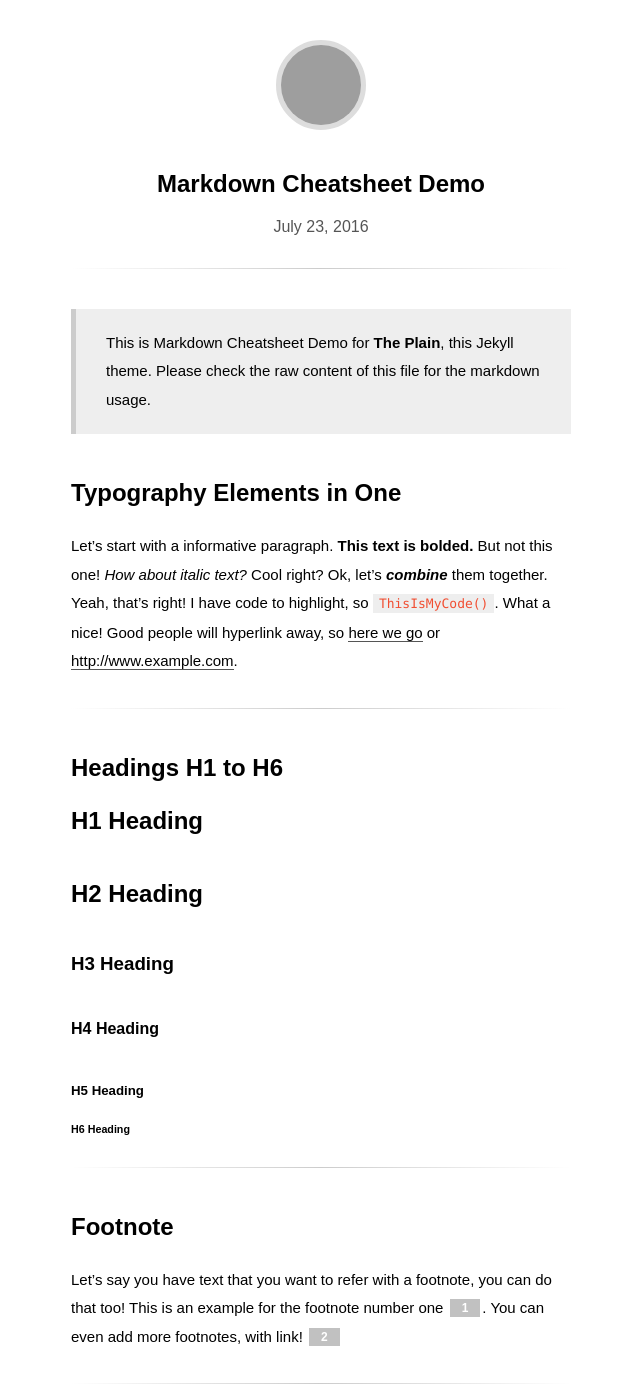
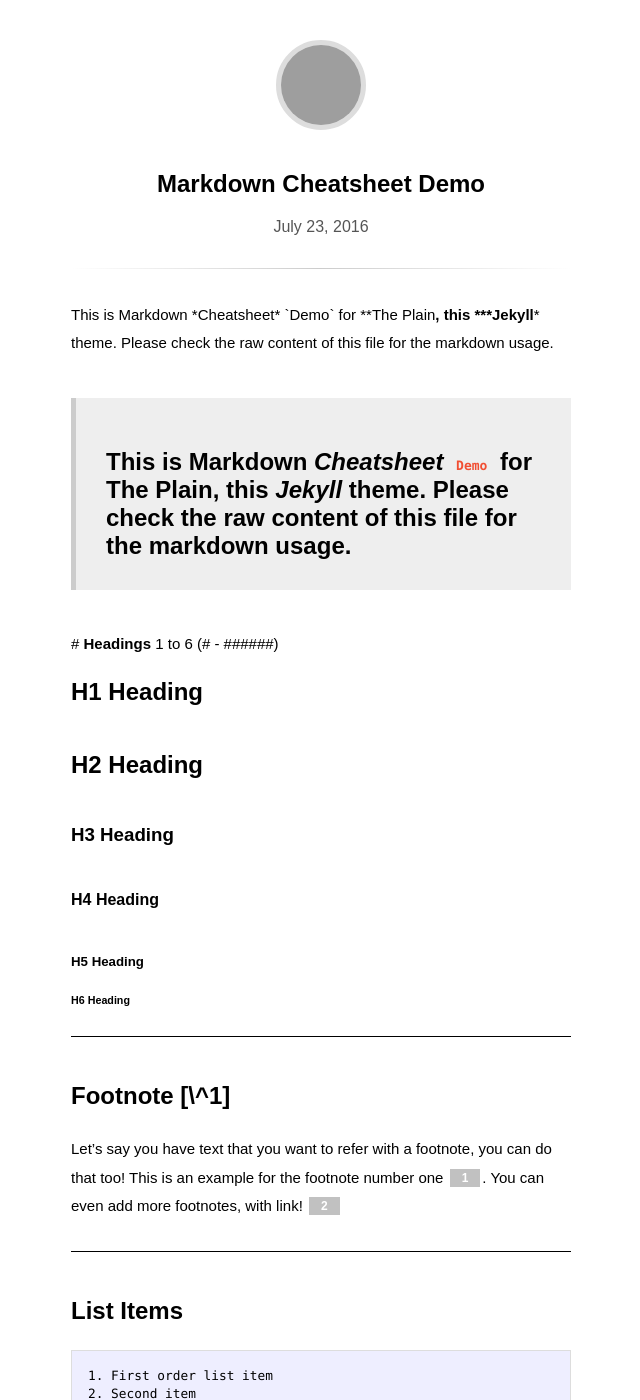
Before and after one commit to prakashr1984/prakashr1984.github.io, a Jekyll site: the page built from _posts/2016-07-23-markdown-cheatsheet-demo.markdown, in a window 1280 px wide and 1400 px high. Shown: the whole window, without its empty margins (319-959 px from the left). Built offline with Jekyll 4.4.1, drawn with Linux system fonts in a browser that asks for light colours; some web fonts are replaced; some of the changed text lies outside the part shown; grey boxes are pictures that could not be loaded.

Commit message:
Update 2016-07-23-markdown-cheatsheet-demo.markdown

````diff
--- a/_posts/2016-07-23-markdown-cheatsheet-demo.markdown
+++ b/_posts/2016-07-23-markdown-cheatsheet-demo.markdown
@@ -1,48 +1,38 @@
----
-published: true
-title: Markdown Cheatsheet Demo
-layout: post
+
+This is Markdown \*Cheatsheet* \`Demo\` for \*\*The Plain**, this \*\*\*Jekyll*** theme. Please check the raw content of this file for the markdown usage.
+
+> This is Markdown *Cheatsheet* `Demo` for **The Plain**, this ***Jekyll*** theme. Please check the raw content of this file for the markdown usage.
 ---
 
-> This is Markdown Cheatsheet Demo for **The Plain**, this Jekyll theme. Please check the raw content of this file for the markdown usage.
-
-## Typography Elements in One
-
-Let's start with a informative paragraph. **This text is bolded.** But not this one! _How about italic text?_ Cool right? Ok, let's **_combine_** them together. Yeah, that's right! I have code to highlight, so `ThisIsMyCode()`. What a nice! Good people will hyperlink away, so [here we go](#) or [http://www.example.com](http://www.example.com).
-
-<div class="divider"></div>
-
-## Headings H1 to H6
+\# **Headings** 1 to 6 (# - ######)
 
 # H1 Heading
-
 ## H2 Heading
-
 ### H3 Heading
-
 #### H4 Heading
-
 ##### H5 Heading
-
 ###### H6 Heading
 
-<div class="divider"></div>
+---
 
-## Footnote
+## Footnote  [\^1]
 
 Let's say you have text that you want to refer with a footnote, you can do that too! This is an example for the footnote number one [^1]. You can even add more footnotes, with link! [^2]
 
-<div class="divider"></div>
+[^1]: Footnote number one yeah baby!
 
-## Blockquote
+[^2]: A footnote you can link to - [click here!](#)
 
-> Start by doing what's necessary; then do what's possible; and suddenly you are doing the impossible. --Francis of Assisi
-
-**NOTE:** This theme does NOT support nested blockquotes.
-
-<div class="divider"></div>
+---
 
 ## List Items
+
+	1. First order list item
+	2. Second item
+
+	* Unordered list can use asterisks
+	- Or minuses
+	+ Or pluses
 
 1. First order list item
 2. Second item
@@ -51,9 +41,22 @@
 - Or minuses
 + Or pluses
 
-<div class="divider"></div>
+---
 
 ## Code Blocks
+
+	```javascript
+	var s = "JavaScript syntax highlighting";
+	alert(s);
+	```
+	```python
+	s = "Python syntax highlighting"
+	print s
+	```
+	```
+	No language indicated, so no syntax highlighting.
+	But let's throw in a <b>tag</b>.
+	```
 
 ```javascript
 var s = "JavaScript syntax highlighting";
@@ -70,9 +73,23 @@
 But let's throw in a <b>tag</b>.
 ```
 
-<div class="divider"></div>
+---
+## Table
 
-## Table
+	### Table 1: With Alignment
+
+	| Tables        | Are           | Cool  |
+	| ------------- |:-------------:| -----:|
+	| col 3 is      | right-aligned | $1600 |
+	| col 2 is      | centered      |   $12 |
+	| zebra stripes | are neat      |    $1 |
+
+	### Table 2: With Typography Elements
+
+	Markdown | Less | Pretty
+	--- | --- | ---
+	*Still* | `renders` | **nicely**
+	1 | 2 | 3
 
 ### Table 1: With Alignment
 
@@ -88,8 +105,6 @@
 --- | --- | ---
 *Still* | `renders` | **nicely**
 1 | 2 | 3
-
-<div class="divider"></div>
 
 ## Horizontal Line
 
@@ -107,18 +122,16 @@
 
 ***
 
-<div class="divider"></div>
-
 ## Media
 
 ### YouTube Embedded Iframe
+
+	<iframe width="560" height="315" src="https://www.youtube.com/embed/n1a7o44WxNo" frameborder="0" allowfullscreen></iframe>
 
 <iframe width="560" height="315" src="https://www.youtube.com/embed/n1a7o44WxNo" frameborder="0" allowfullscreen></iframe>
 
 ### Image
 
+	![Minion](http://octodex.github.com/images/minion.png)
+
 ![Minion](http://octodex.github.com/images/minion.png)
-
-[^1]: Footnote number one yeah baby!
-
-[^2]: A footnote you can link to - [click here!](#)
````
